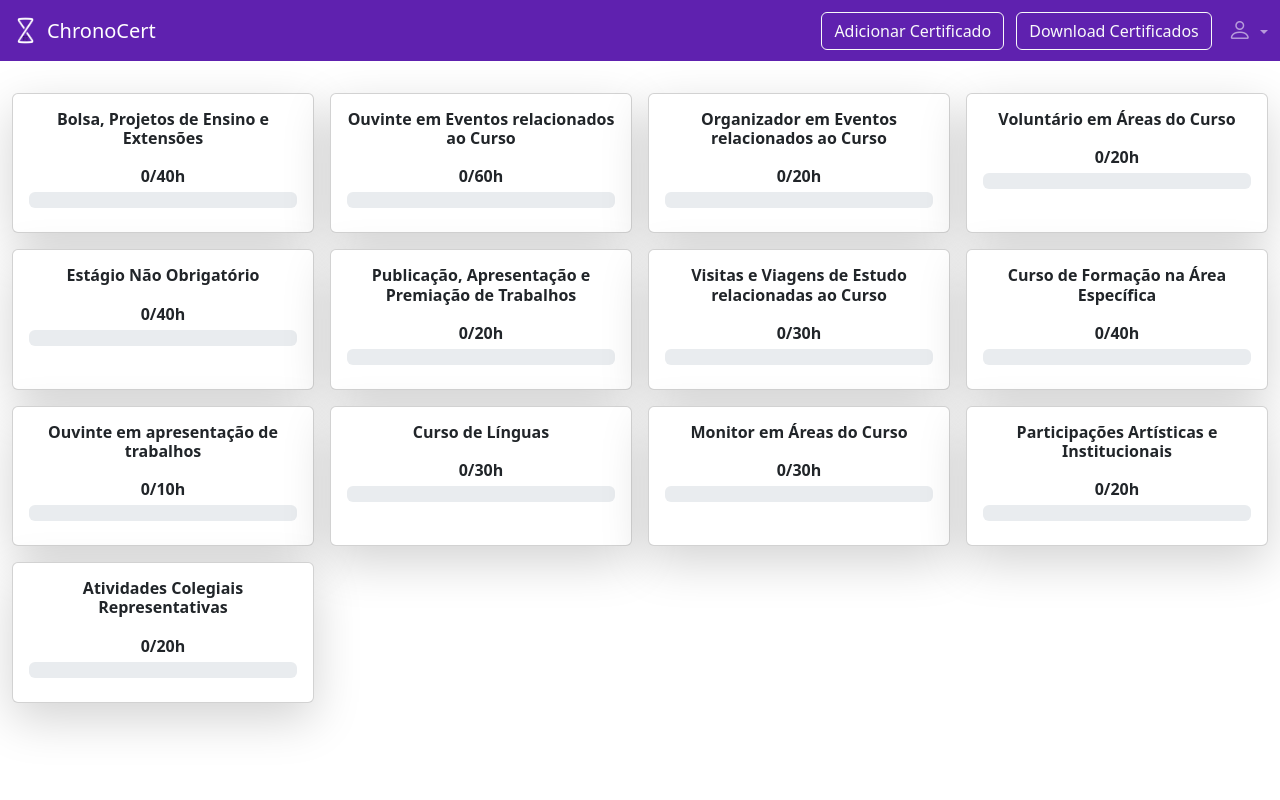
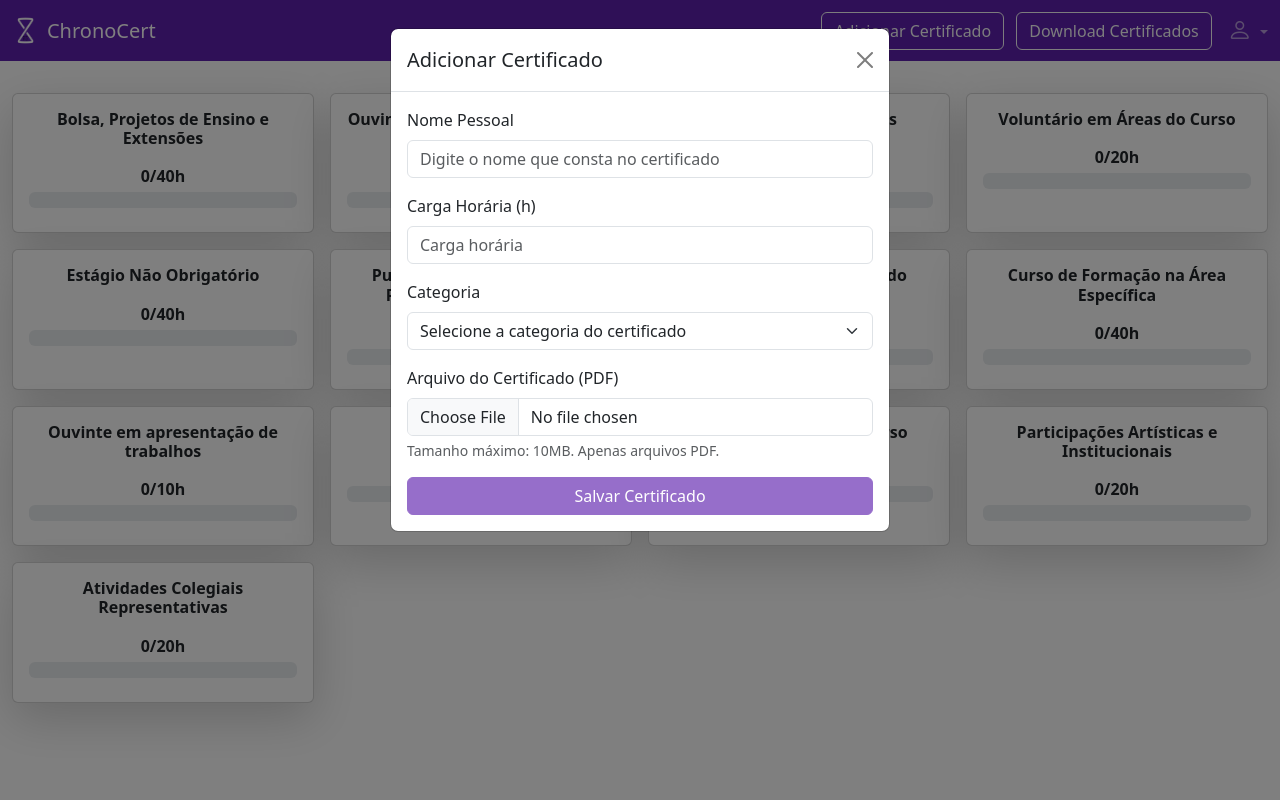
Before and after one commit to ArthurWillers/ChronoCert, a PHP site: page /pages/dashboard.php in a window 1280 px wide, after a click on "Adicionar Certificado". Run offline with PHP 8.4, Linux system fonts and the light colour scheme; the visitor is signed in with stand-in values (Sample User, id 1); data that the repository does not hold is empty.

Commit message:
Implement add certificate modal

```diff
--- a/pages/dashboard.php
+++ b/pages/dashboard.php
@@ -41,7 +41,7 @@ $_SESSION['email_recover_password'] = $_SESSION['user_email'] ?? null;
             <a class="btn btn-outline-light mb-2 mb-lg-0" href="#" data-bs-toggle="modal" data-bs-target="#add_certificate_modal">
               Adicionar Certificado
             </a>
-            <a class="btn btn-outline-light mb-2 mb-lg-0 ms-lg-2" href="#" data-bs-toggle="modal" data-bs-target="#download_certificates_modal">
+            <a class="btn btn-outline-light mb-2 mb-lg-0 ms-lg-2" href="../actions/download_certificates.php">
               Download Certificados
             </a>
           </li>
@@ -103,7 +103,6 @@ $_SESSION['email_recover_password'] = $_SESSION['user_email'] ?? null;
     $db = new db_connection();
     $conn = $db->open();
 
-    // Calculate hours for each category
     $categoriasSoma = [];
     foreach ($categoriasLimite as $cat => $limite) {
         try {
@@ -117,19 +116,16 @@ $_SESSION['email_recover_password'] = $_SESSION['user_email'] ?? null;
 
             $soma = (float)($row['total'] ?? 0);
 
-            // Limit to maximum allowed hours
             if ($soma > $limite) {
                 $soma = $limite;
             }
 
             $categoriasSoma[$cat] = $soma;
         } catch (Exception $e) {
-            // Log error or handle quietly
             $categoriasSoma[$cat] = 0;
         }
     }
 
-    // Display category cards
     foreach ($categoriasLimite as $cat => $limite) {
         $soma = $categoriasSoma[$cat];
         $porcentagem = ($limite > 0) ? floor(($soma / $limite) * 100) : 0;
@@ -199,6 +195,78 @@ $_SESSION['email_recover_password'] = $_SESSION['user_email'] ?? null;
     </div>
   </div>
 
+  <div class="modal fade" id="add_certificate_modal" tabindex="-1" aria-labelledby="add_certificate_modal_label" aria-hidden="true">
+    <div class="modal-dialog">
+      <div class="modal-content">
+        <div class="modal-header">
+          <h5 class="modal-title" id="add_certificate_modal_label">Adicionar Certificado</h5>
+          <button type="button" class="btn-close" data-bs-dismiss="modal" aria-label="Close"></button>
+        </div>
+        <div class="modal-body">
+          <form action="../actions/add_certificate.php" method="POST" enctype="multipart/form-data">
+            <div class="mb-3">
+              <label class="form-label">Nome Pessoal</label>
+              <input type="text" class="form-control" name="nome_pessoal" placeholder="Digite o nome que consta no certificado" maxlength="255" required>
+            </div>
+
+            <div class="mb-3">
+              <label class="form-label" for="carga_horaria">Carga Horária (h)</label>
+              <input type="number" class="form-control" id="carga_horaria" name="carga_horaria" placeholder="Carga horária" step="0.01" min="0" required>
+            </div>
+
+            <div class="mb-3">
+              <label class="form-label">Categoria</label>
+              <select name="categoria" class="form-select" required>
+                <option selected disabled value="">Selecione a categoria do certificado</option>
+                <?php foreach($nomesCategorias as $valor => $nome): ?>
+                  <option value="<?php echo htmlspecialchars($valor); ?>">
+                    <?php echo htmlspecialchars($nome); ?>
+                  </option>
+                <?php endforeach; ?>
+              </select>
+            </div>
+
+            <div class="mb-3">
+              <label for="arquivo_certificado" class="form-label">Arquivo do Certificado (PDF)</label>
+              <input id="arquivo_certificado" name="arquivo_certificado" type="file" class="form-control" accept=".pdf" required>
+              <div class="form-text">Tamanho máximo: 10MB. Apenas arquivos PDF.</div>
+            </div>
+
+            <div class="d-grid">
+              <button type="submit" class="btn btn-primary" name="submit_certificate" disabled>Salvar Certificado</button>
+            </div>
+          </form>
+        </div>
+      </div>
+    </div>
+  </div>
+
+  <div class="modal fade" id="download_certificates_modal" tabindex="-1" aria-labelledby="download_certificates_modal_label" aria-hidden="true">
+    <div class="modal-dialog">
+      <div class="modal-content">
+        <div class="modal-header">
+          <h5 class="modal-title" id="download_certificates_modal_label">Download Certificados</h5>
+          <button type="button" class="btn-close" data-bs-dismiss="modal" aria-label="Close"></button>
+        </div>
+        <div class="modal-body">
+          <form action="../actions/download_certificates.php" method="POST">
+            <div class="mb-3">
+              <label class="form-label">Selecione o formato:</label>
+              <select name="format" class="form-select" required>
+                <option selected disabled value="">Selecione o formato</option>
+                <option value="pdf">PDF</option>
+                <option value="zip">ZIP</option>
+              </select>
+            </div>
+            <div class="d-grid">
+              <button type="submit" class="btn btn-primary" name="download_submit">Download</button>
+            </div>
+          </form>
+        </div>
+      </div>
+    </div>
+  </div>
+
   <?php include '../includes/bootstrap_script.php' ?>
   <script src="../assets/js/toast.js"></script>
   <script>
@@ -227,6 +295,68 @@ $_SESSION['email_recover_password'] = $_SESSION['user_email'] ?? null;
         deleteBtn.disabled = true;
       }
     });
+
+    document.addEventListener("DOMContentLoaded", function() {
+      const certModal = document.getElementById('add_certificate_modal');
+      const form = document.querySelector("#add_certificate_modal form");
+      const submitBtn = form.querySelector('button[name="submit_certificate"]');
+      const fileInput = document.getElementById("arquivo_certificado");
+      const nomePessoal = form.querySelector('input[name="nome_pessoal"]');
+      const cargaHoraria = form.querySelector('input[name="carga_horaria"]');
+      const categoria = form.querySelector('select[name="categoria"]');
+
+      const errorMsg = document.createElement("div");
+      errorMsg.id = "file_error_message";
+      errorMsg.className = "text-danger mt-2";
+      fileInput.parentNode.appendChild(errorMsg);
+
+      certModal.addEventListener('show.bs.modal', function() {
+        form.reset();
+        errorMsg.textContent = "";
+        submitBtn.disabled = true;
+      });
+
+      function validateForm() {
+        const maxSize = 10 * 1024 * 1024; // 10MB
+        let isValid = true;
+
+        errorMsg.textContent = "";
+
+        if (!nomePessoal.value.trim() || !categoria.value || !cargaHoraria.value || cargaHoraria.value <= 0) {
+          isValid = false;
+        }
+
+
+        // Check file field
+        if (!fileInput.files || fileInput.files.length === 0) {
+          isValid = false;
+        } else {
+          const file = fileInput.files[0];
+
+          if (!file.type.match('application/pdf')) {
+            errorMsg.textContent = "Erro: Apenas arquivos PDF são permitidos.";
+            isValid = false;
+          }
+
+          if (file.size > maxSize) {
+            errorMsg.textContent = "Erro: O tamanho máximo permitido é 10MB. Seu arquivo tem " +
+                                  (file.size / (1024 * 1024)).toFixed(2) + "MB.";
+            isValid = false;
+          }
+        }
+
+        submitBtn.disabled = !isValid;
+      }
+
+
+      nomePessoal.addEventListener("input", validateForm);
+      cargaHoraria.addEventListener("input", validateForm);
+      categoria.addEventListener("change", validateForm);
+      fileInput.addEventListener("change", validateForm);
+
+      // Initial validation
+      validateForm();
+    });
   </script>
 </body>
 
```
Lines whose indentation alone changed are shown as unchanged.
